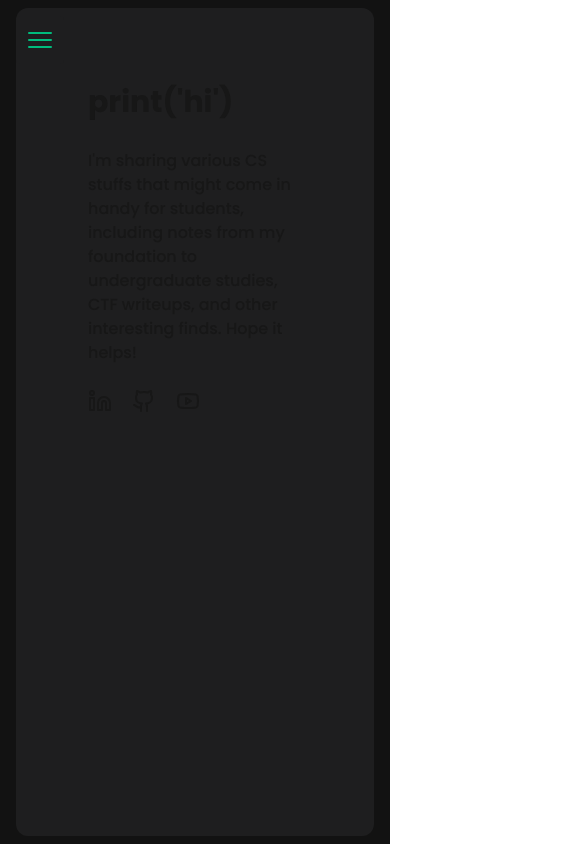
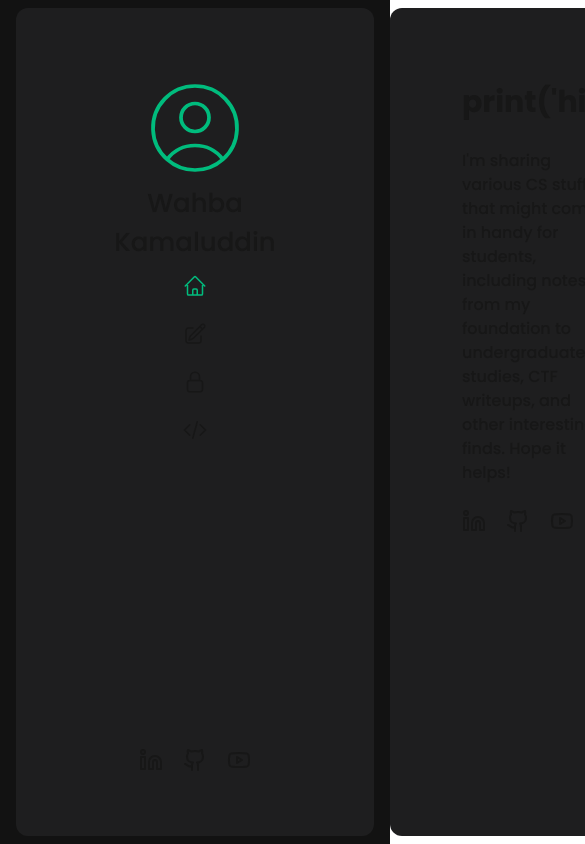
Before and after one commit to wahbakamaluddin/blog1, a Next.js app: page / in a window 390 px wide. Shown: the top 844 px of the page, 585 px wide, since content can reach past the window. Built offline with nearby package versions, Linux system fonts and the light colour scheme.

Commit message:
Revert "Add mobile ui adaptability"
This reverts commit 3b3d3890decc0109fb8e1c7b099cffd33f6928b4.

```diff
--- a/app/layout.tsx
+++ b/app/layout.tsx
@@ -2,7 +2,7 @@ import type { Metadata } from "next";
 import { poppins } from "@/app/ui/fonts";
 import "./globals.css";
 import SideNav from "@/app/ui/sidenav/sidenav";
-import MobileLayout from "@/app/ui/MobileLayout";
+
 
 export const metadata: Metadata = {
   title: "Wahba Kamaluddin",
@@ -16,10 +16,17 @@ export default function RootLayout({
 }>) {
   return (
     <html lang="en">
-      <body className={`${poppins.className} antialiased`}>
-        <MobileLayout>
-          {children}
-        </MobileLayout>
+      <body
+        className={`${poppins.className} antialiased`}
+      >
+        <div className="flex px-4 py-2 gap-4 h-screen bg-[#121212] md:flex-row md:overflow-hidden">
+          <div className="p-6 w-full flex-none rounded-xl bg-[#1E1E1F] md:w-64">
+            <SideNav />
+          </div>
+          <div className="flex rounded-xl bg-[#1E1E1F] p-6 md:overflow-y-auto md:p-1 flex-1">
+            {children}
+          </div>
+        </div>
       </body>
     </html>
   );
--- a/app/ui/MobileLayout.tsx
+++ /dev/null
@@ -1,46 +0,0 @@
-"use client";
-import { useState } from "react";
-import SideNav from "@/app/ui/sidenav/sidenav";
-import { Bars3Icon, XMarkIcon } from "@heroicons/react/24/outline";
-
-export default function MobileLayout({ children }: { children: React.ReactNode }) {
-  const [sideNavOpen, setSideNavOpen] = useState(false);
-  return (
-    <>
-      {/* Hamburger for mobile */}
-      <div className="md:hidden fixed top-4 left-4 z-50">
-        <button
-          aria-label={sideNavOpen ? "Close navigation" : "Open navigation"}
-          onClick={() => setSideNavOpen((v) => !v)}
-          className="p-2 rounded bg-[#1E1E1F] text-emerald-500 hover:bg-[#232324] focus:outline-none focus:ring-2 focus:ring-emerald-500"
-        >
-          {sideNavOpen ? (
-            <XMarkIcon className="h-8 w-8" />
-          ) : (
-            <Bars3Icon className="h-8 w-8" />
-          )}
-        </button>
-      </div>
-      {/* Overlay SideNav for mobile */}
-      {sideNavOpen && (
-        <div className="fixed inset-0 z-40 bg-black/60 md:hidden" onClick={() => setSideNavOpen(false)}>
-          <div
-            className="absolute left-0 top-0 h-full w-64 bg-[#1E1E1F] shadow-xl p-6"
-            onClick={(e) => e.stopPropagation()}
-          >
-            <SideNav />
-          </div>
-        </div>
-      )}
-      <div className="flex px-4 py-2 gap-4 h-screen bg-[#121212] md:flex-row md:overflow-hidden">
-        {/* Hide SideNav on mobile, show on md+ */}
-        <div className="hidden md:block p-6 w-full flex-none rounded-xl bg-[#1E1E1F] md:w-64">
-          <SideNav />
-        </div>
-        <div className="flex rounded-xl bg-[#1E1E1F] p-6 md:overflow-y-auto md:p-1 flex-1">
-          {children}
-        </div>
-      </div>
-    </>
-  );
-}
--- a/app/ui/sidenav/sidenav.tsx
+++ b/app/ui/sidenav/sidenav.tsx
@@ -4,24 +4,26 @@ import NavLinks from '@/app/ui/sidenav/NavLinks';
 import SocMedIcons from '@/app/ui/sidenav/SocMedIcons';
 export default function SideNav() {
     return (
-        <nav className="flex flex-col items-center h-full px-6 py-8 md:px-10 md:py-10">
+        <div className="flex flex-col items-center h-full px-10 py-10 ">
             <div>
-                <UserCircleIcon className="h-20 w-20 md:h-28 md:w-28 text-emerald-500" strokeWidth={0.8} />
+                <UserCircleIcon className="h-28 w-28 text-emerald-500" strokeWidth={0.8} />
             </div>
-            <div className="mt-2 mb-4">
+            <div>
                 <Link
                     href="/"
-                    className="flex flex-col items-center focus:outline-none focus:ring-2 focus:ring-emerald-500"
+                    className="flex flex-col items-center"
                 >
-                    <p className="font-medium text-[22px] md:text-[26px]">Wahba </p>
-                    <p className="font-medium text-[22px] md:text-[26px]">Kamaluddin</p>
+                    <p className="font-medium text-[26px]">Wahba </p>
+                    <p className="font-medium text-[26px]">Kamaluddin</p>
                 </Link>
             </div>
-            <div className="w-full">
+            <div>
                 <NavLinks />
             </div>
             <div className="h-full w-full grow"></div>
             <SocMedIcons />
-        </nav>
+        </div>
+
+
     )
 }
```
Also changed, not shown: 1 other file (tests, documents, lock files or other folders).
